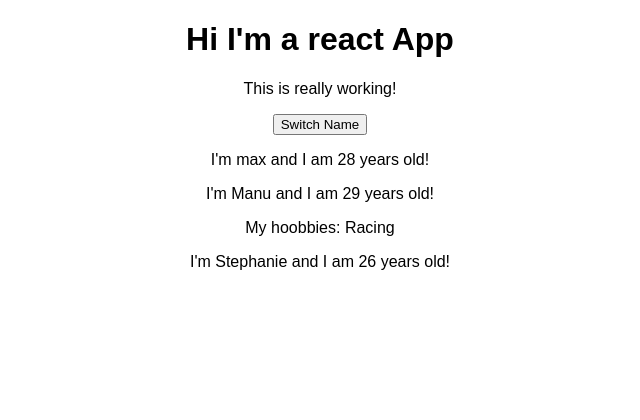
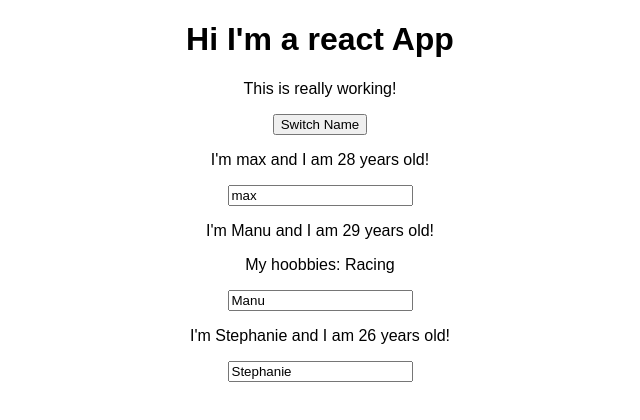
Before and after one commit to darthinvader/react-learning, a React (Create React App) app in the folder react-complete/: page / in a window 1280 px wide. Shown: the top 420 px of the page, without its empty margins (320-960 px from the left). Built offline with nearby package versions, Linux system fonts and the light colour scheme.

Commit message:
[tutorial] Adding two way bindings

```diff
--- a/react-complete/src/App.js
+++ b/react-complete/src/App.js
@@ -23,6 +23,16 @@ class App extends Component {
     });
   };
 
+  nameChangedHandler = (event) => {
+    this.setState({
+      persons: [
+        { name: "Max", age: 28 },
+        { name: event.target.value, age: 29 },
+        { name: "Stephanie", age: 26 },
+      ],
+    });
+  };
+
   render() {
     return (
       <div className="App">
@@ -39,6 +49,7 @@ class App extends Component {
           name={this.state.persons[1].name}
           age={this.state.persons[1].age}
           click={this.switchNameHandler.bind(this, "Max!")}
+          changed={this.nameChangedHandler}
         >
           My hoobbies: Racing
         </Person>
--- a/react-complete/src/Person/Person.js
+++ b/react-complete/src/Person/Person.js
@@ -7,6 +7,7 @@ const person = (props) => {
         I'm {props.name} and I am {props.age} years old!
       </p>
       <p>{props.children}</p>
+      <input type="text" onChange={props.changed} value={props.name} />
     </div>
   );
 };
```
